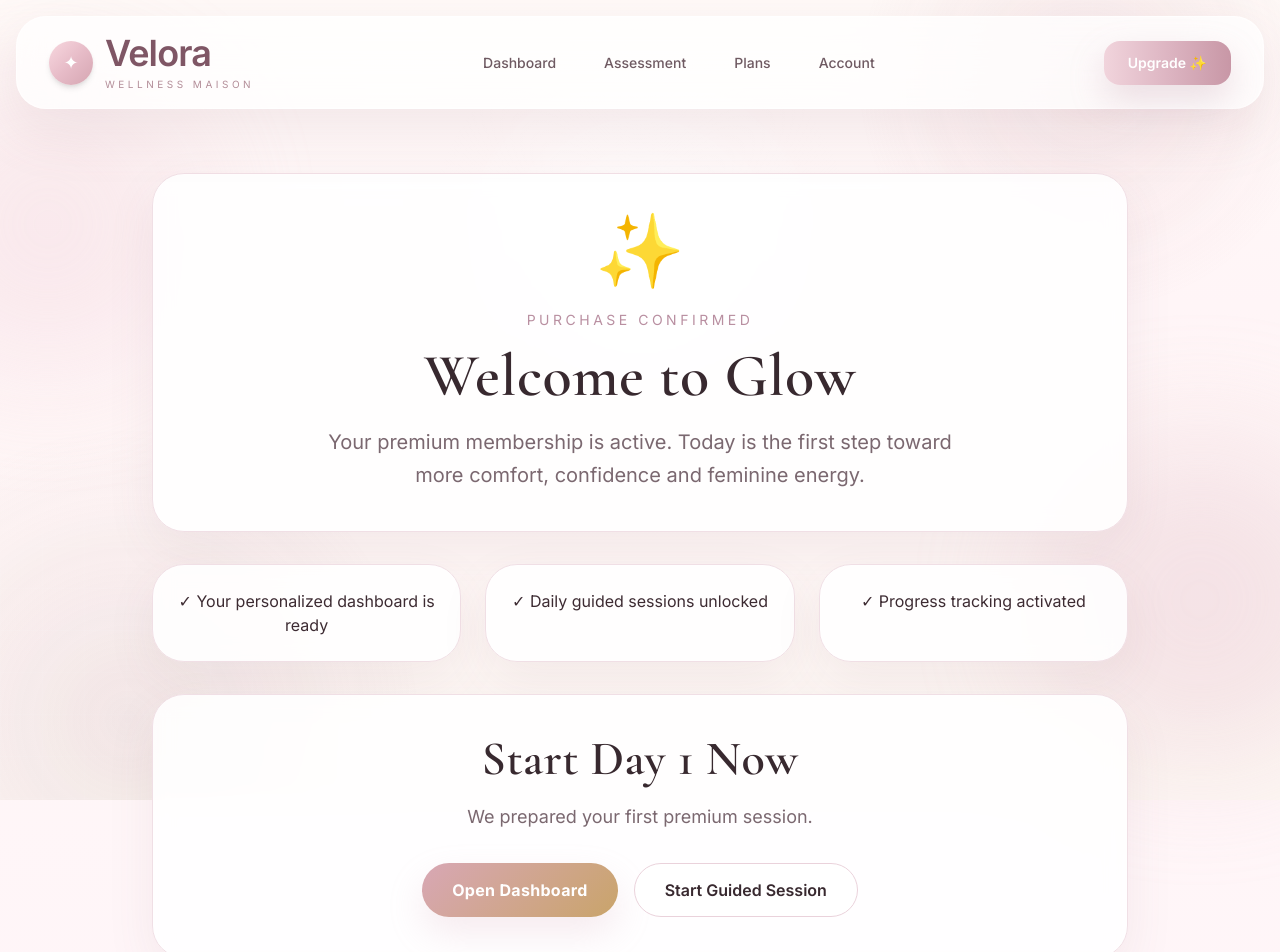
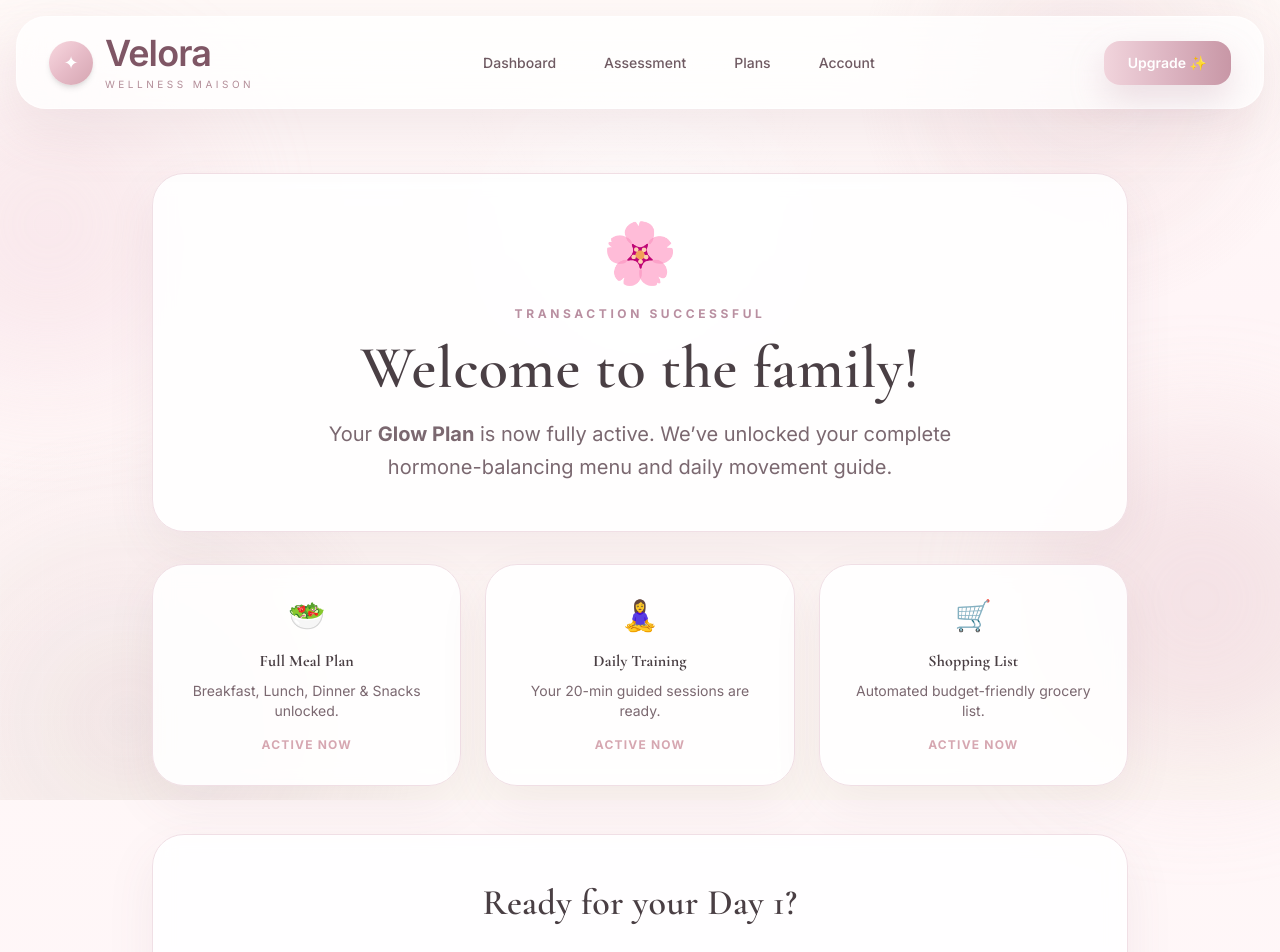
Before and after one commit to formfix-pro-v2/app, a Next.js app: page /app/checkout/success in a window 1280 px wide. Shown: the top 952 px of the page. Built offline with nearby package versions, Linux system fonts and the light colour scheme.

Commit message:
Update page.tsx

```diff
--- a/app/checkout/success/page.tsx
+++ b/app/checkout/success/page.tsx
@@ -5,79 +5,86 @@ import { useEffect, useState } from "react";
 
 export default function CheckoutSuccessPage() {
   const [plan, setPlan] = useState("Glow");
+  const [name, setName] = useState("");
 
   useEffect(() => {
-    const saved =
-      localStorage.getItem("plan") || "glow";
+    // Uzimamo podatke iz kviza i checkout-a za lični pečat
+    const savedPlan = localStorage.getItem("plan") || "glow";
+    const quizData = localStorage.getItem("quizData");
 
-    setPlan(
-      saved === "elite"
-        ? "Elite"
-        : "Glow"
-    );
+    if (quizData) {
+      const parsed = JSON.parse(quizData);
+      // Ako si uvela polje za ime u kvizu ili checkout-u
+      setName(parsed.name || "");
+    }
+
+    setPlan(savedPlan === "elite" ? "Elite" : "Glow");
   }, []);
 
   return (
     <main className="max-w-5xl mx-auto px-6 py-16">
-      <section className="soft-card p-10 text-center mb-8">
-        <div className="text-7xl mb-6">
-          ✨
-        </div>
+      {/* 1. CONFIRMATION HEADER */}
+      <section className="soft-card p-12 text-center mb-8 border-2 border-[#fdf2f5]">
+        <div className="text-6xl mb-6 animate-bounce-short">🌸</div>
 
-        <p className="uppercase tracking-[0.25em] text-sm text-[#b98fa1] mb-4">
-          Purchase Confirmed
+        <p className="uppercase tracking-[0.3em] text-xs text-[#b98fa1] mb-4 font-bold">
+          Transaction Successful
         </p>
 
-        <h1 className="text-6xl mb-5">
-          Welcome to {plan}
+        <h1 className="text-6xl mb-5 text-[#4a3f44]">
+          Welcome to the family{name ? `, ${name}` : ""}!
         </h1>
 
         <p className="text-[#7b6870] text-xl max-w-2xl mx-auto leading-relaxed">
-          Your premium membership is active.
-          Today is the first step toward more
-          comfort, confidence and feminine energy.
+          Your <strong>{plan} Plan</strong> is now fully active. We’ve unlocked your
+          complete hormone-balancing menu and daily movement guide.
         </p>
       </section>
 
-      <section className="grid md:grid-cols-3 gap-6 mb-8">
+      {/* 2. WHAT'S UNLOCKED (Visual feedback) */}
+      <div className="grid md:grid-cols-3 gap-6 mb-12">
         {[
-          "Your personalized dashboard is ready",
-          "Daily guided sessions unlocked",
-          "Progress tracking activated",
+          { title: "Full Meal Plan", desc: "Breakfast, Lunch, Dinner & Snacks unlocked.", icon: "🥗" },
+          { title: "Daily Training", desc: "Your 20-min guided sessions are ready.", icon: "🧘‍♀️" },
+          { title: "Shopping List", desc: "Automated budget-friendly grocery list.", icon: "🛒" },
         ].map((item) => (
-          <div
-            key={item}
-            className="soft-card p-6 text-center"
-          >
-            ✓ {item}
+          <div key={item.title} className="soft-card p-8 text-center bg-white border border-[#f0e3e8]">
+            <div className="text-3xl mb-4">{item.icon}</div>
+            <h3 className="font-bold text-[#4a3f44] mb-2">{item.title}</h3>
+            <p className="text-sm text-[#7b6870]">{item.desc}</p>
+            <div className="mt-4 text-[#d6a7b1] text-xs font-bold uppercase tracking-widest">Active Now</div>
           </div>
         ))}
-      </section>
+      </div>
 
-      <section className="soft-card p-10 text-center">
-        <h2 className="text-5xl mb-5">
-          Start Day 1 Now
-        </h2>
+      {/* 3. NEXT STEPS / CTA */}
+      <section className="soft-card p-12 text-center bg-gradient-to-b from-white to-[#fffcfd] border border-[#f0e3e8]">
+        <h2 className="text-4xl mb-6 text-[#4a3f44]">Ready for your Day 1?</h2>
 
-        <p className="text-[#7b6870] text-lg mb-8">
-          We prepared your first premium session.
+        <p className="text-[#7b6870] text-lg mb-10 max-w-md mx-auto">
+          Your personalized dashboard is the heart of your transformation.
+          Everything you need is organized and ready.
         </p>
 
-        <div className="flex flex-wrap gap-4 justify-center">
+        <div className="flex flex-col sm:flex-row gap-4 justify-center items-center">
           <Link
             href="/dashboard"
-            className="btn-primary"
+            className="btn-primary px-12 py-4 shadow-xl hover:scale-105 transition-transform w-full sm:w-auto"
           >
-            Open Dashboard
+            Enter My Dashboard
           </Link>
 
           <Link
             href="/session"
-            className="btn-outline"
+            className="btn-outline px-12 py-4 w-full sm:w-auto"
           >
-            Start Guided Session
+            View Today's Workout
           </Link>
         </div>
+
+        <p className="mt-10 text-xs text-[#b98fa1]">
+          A confirmation email and your digital receipt have been sent to your inbox.
+        </p>
       </section>
     </main>
   );
```
